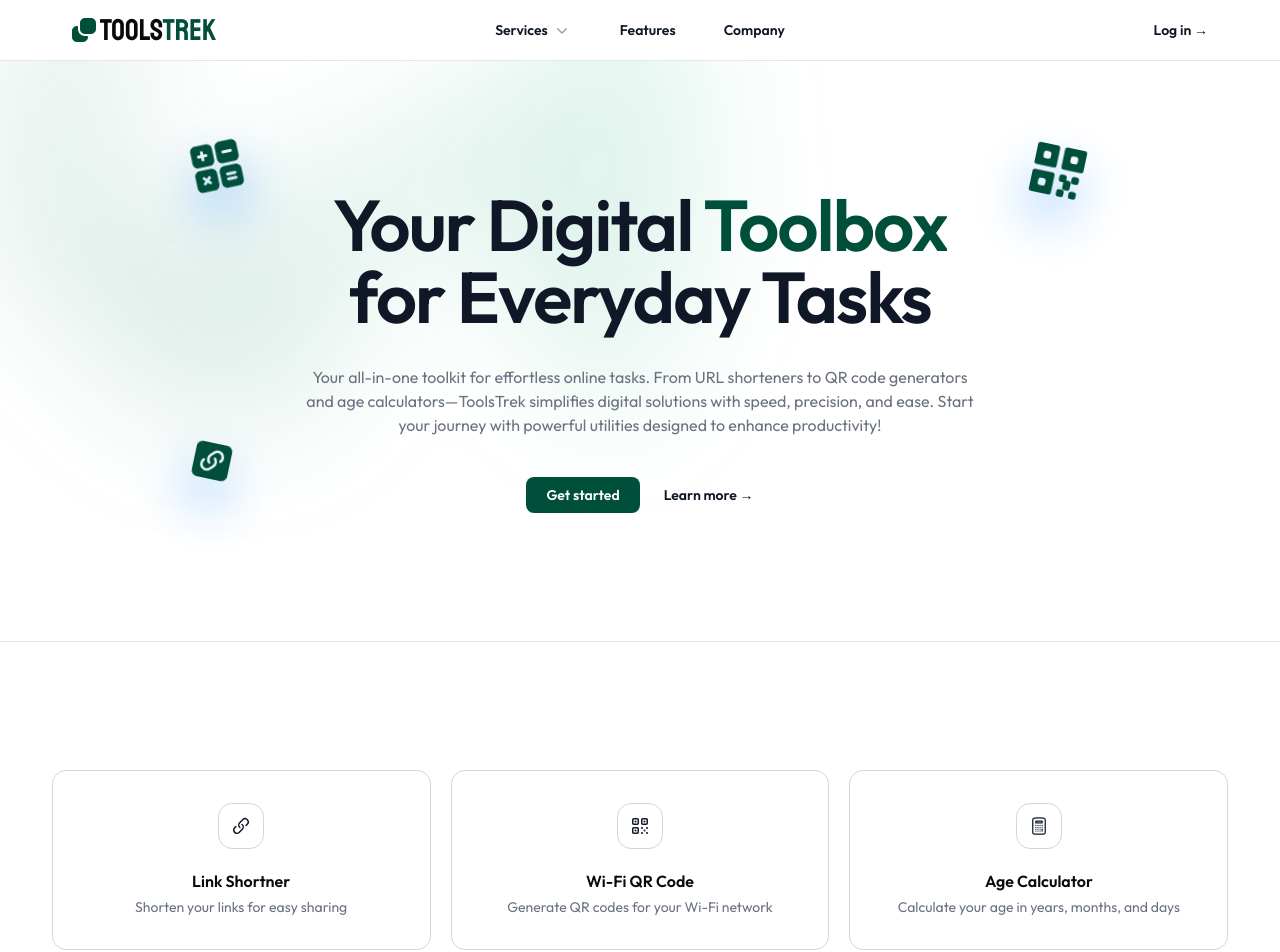
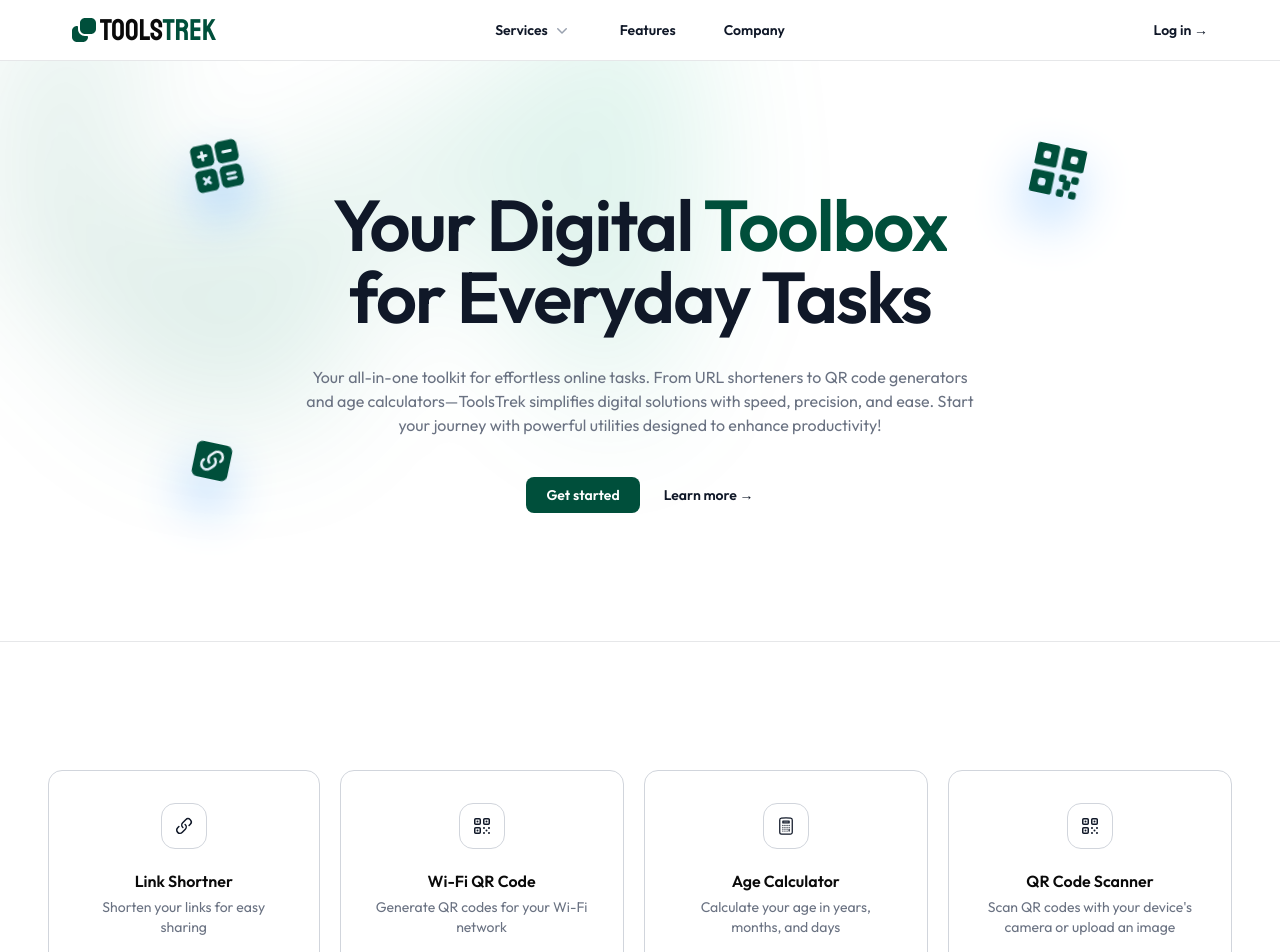
Before and after one commit to tasnimultas67/toolstrek, a Next.js app: page / in a window 1280 px wide. Shown: the top 952 px of the page. Built offline with nearby package versions, Linux system fonts and the light colour scheme.

Commit message:
feat: Update HServices component to adjust link styles and add QR Code Scanner tool

```diff
--- a/app/tools-compo/HServices.js
+++ b/app/tools-compo/HServices.js
@@ -12,7 +12,7 @@ const HServices = () => {
           {/* Link Shortner */}
           <Link
             href="/tools/link-shortner"
-            className="p-8 bg-white rounded-xl border border-gray-300 text-center flex flex-col items-center justify-center gap-1 w-[32%]"
+            className="p-8 bg-white rounded-xl border border-gray-300 text-center flex flex-col items-center justify-center gap-1 w-[24%] flex-1"
           >
             <div className="border border-gray-300 rounded-xl p-3 mb-4">
               <LinkIcon className="size-5 text-gray-900" />
@@ -25,7 +25,7 @@ const HServices = () => {
           {/* Wi-Fi QR Code */}
           <Link
             href="/tools/wifi-qr"
-            className="p-8 bg-white rounded-xl border border-gray-300 text-center flex flex-col items-center justify-center gap-1 w-[32%]"
+            className="p-8 bg-white rounded-xl border border-gray-300 text-center flex flex-col items-center justify-center gap-1 w-[24%]"
           >
             <div className="border border-gray-300 rounded-xl p-3 mb-4">
               <QrCodeIcon className="size-5 text-gray-900" />
@@ -38,7 +38,7 @@ const HServices = () => {
           {/* Age Calculator */}
           <Link
             href="/tools/age-calculate"
-            className="p-8 bg-white rounded-xl border border-gray-300 text-center flex flex-col items-center justify-center gap-1 w-[32%]"
+            className="p-8 bg-white rounded-xl border border-gray-300 text-center flex flex-col items-center justify-center gap-1 w-[24%]"
           >
             <div className="border border-gray-300 rounded-xl p-3 mb-4">
               <CalculatorIcon className="size-5 text-gray-900" />
@@ -48,6 +48,19 @@ const HServices = () => {
               Calculate your age in years, months, and days
             </p>
           </Link>
+          {/* QR Code Scanner */}
+          <Link
+            href="/tools/qr-scanner"
+            className="p-8 bg-white rounded-xl border border-gray-300 text-center flex flex-col items-center justify-center gap-1 w-[24%]"
+          >
+            <div className="border border-gray-300 rounded-xl p-3 mb-4">
+              <QrCodeIcon className="size-5 text-gray-900" />
+            </div>
+            <h3 className="font-semibold">QR Code Scanner</h3>
+            <p className="text-sm text-gray-500">
+              Scan QR codes with your device's camera or upload an image
+            </p>
+          </Link>
         </div>
       </div>
     </div>
```
